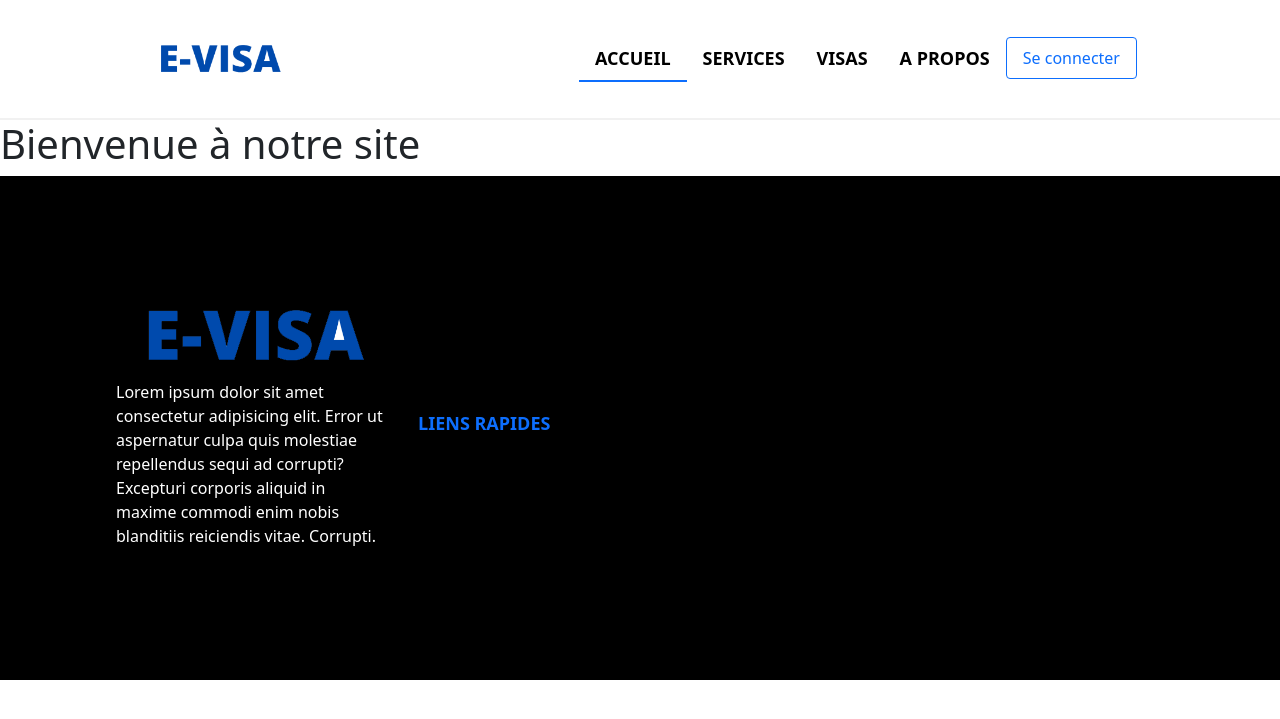
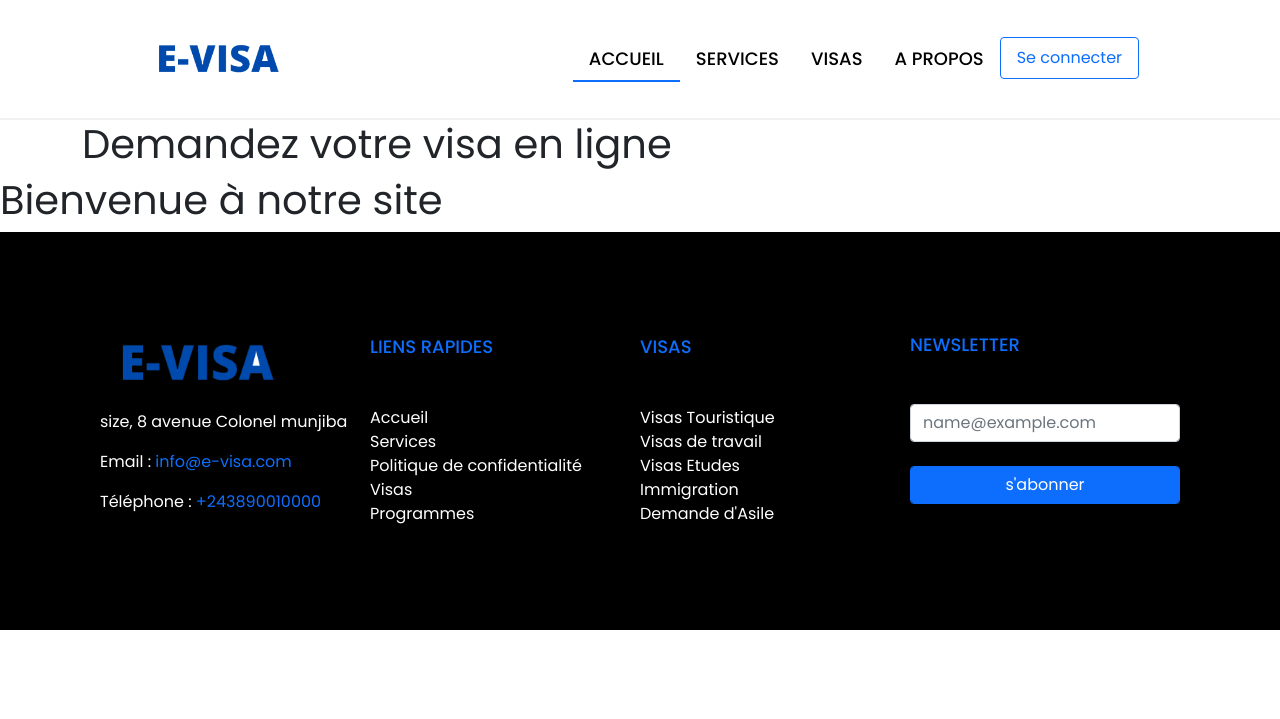
Before and after one commit to mesutarso/e-visa, a PHP site: page / in a window 1280 px wide. Shown: the top 719 px of the page. Run offline with PHP 8.4, Linux system fonts and the light colour scheme.

Commit message:
add hero sections

```diff
--- /dev/null
+++ b/assets/css/fonts.css
@@ -0,0 +1,17 @@
+@font-face {
+  font-family: Poppins;
+  src: url("../../fonts/Poppins-Bold.ttf");
+  font-weight: bold;
+}
+
+@font-face {
+  font-family: Poppins;
+  src: url("../../fonts/Poppins-Regular.ttf");
+  font-weight: 400;
+}
+
+@font-face {
+  font-family: Poppins;
+  src: url("../../fonts/Poppins-Medium.ttf");
+  font-weight: 600;
+}
--- a/assets/css/style.css
+++ b/assets/css/style.css
@@ -1,7 +1,9 @@
+@import url("./fonts.css");
 * {
   margin: 0;
   padding: 0;
   box-sizing: border-box;
+  font-family: "Poppins";
 }
 
 img {
@@ -37,3 +39,6 @@ li {
   color: #fff;
   padding: 100px;
 }
+footer .logo-footer {
+  width: 70% !important;
+}
--- a/index.php
+++ b/index.php
@@ -12,6 +12,7 @@
 <body>
 <?php
     require_once('./views/components/header.php');
+    require_once('./views/components/hero.php');
 ?>
 <h1>Bienvenue à notre site</h1>
 <?php
--- a/views/components/footer.php
+++ b/views/components/footer.php
@@ -1,14 +1,47 @@
 <footer class="footer d-flex align-items-center">
-    <div class="col-3 m-3">
-        <div class="logo-footer">
-            <img src="../../assets/images/E-VISA.png" alt="logo footer" class="img-responsive img-fluid"></div>
-            <p>
-        Lorem ipsum dolor sit amet consectetur adipisicing elit. Error ut aspernatur culpa quis molestiae repellendus sequi ad corrupti? Excepturi corporis aliquid in maxime commodi enim nobis blanditiis reiciendis vitae. Corrupti.
-    </p>
+    <div class="col-3 ">
+        <div class="logo-footer mb-3">
+            <img src="../../assets/images/E-VISA.png" alt="logo footer" class="img-responsive img-fluid">
+        </div>
+        <p class="adresse">
+       size, 8 avenue Colonel munjiba
+        </p>
+        <p>
+        Email : <a href="mailto:info@e-visa.com" class="mail">info@e-visa.com</a>
+        </p>
+        <p>
+        Téléphone : <a href="tel:+243890010000" class="telephone">+243890010000</a>
+        </p>
+
     </div>
-    <div class="col-3 m-3">
-        <h3 class="link text-primary">Liens Rapides</h3>
+    <div class="col-3 ">
+        <h3 class="link text-primary mb-5">Liens Rapides</h3>
+        <nav class="horizontal-menu">
+            <li class="horizontal-menu-item">Accueil</li>
+            <li class="horizontal-menu-item">Services</li>
+            <li class="horizontal-menu-item">Politique de confidentialité</li>
+            <li class="horizontal-menu-item">Visas</li>
+            <li class="horizontal-menu-item">Programmes</li>
+        </nav>
     </div>
-    <div class="col-3 m-3"></div>
-    <div class="col-3 m-3"></div>
+    <div class="col-3 ">
+        <h3 class="link text-primary mb-5">VISAS</h3>
+            <nav class="horizontal-menu">
+                <li class="horizontal-menu-item">Visas Touristique</li>
+                <li class="horizontal-menu-item">Visas de travail</li>
+                <li class="horizontal-menu-item">Visas Etudes</li>
+                <li class="horizontal-menu-item">Immigration</li>
+                <li class="horizontal-menu-item">Demande d'Asile</li>
+            </nav>
+    </div>
+    <div class="col-3 ">
+        <h3 class="link text-primary mb-5">Newsletter</h3>
+       <div class="newsletter">
+       <form class="form mb-3">
+            <input type="email" class="form-control mb-4" id="email" placeholder="name@example.com" name="newsletter">
+            <input type="button"  class="form-control mb-2 btn btn-primary" value="s'abonner">
+        </form>
+       </div>
+
+    </div>
 </footer>
--- /dev/null
+++ b/views/components/hero.php
@@ -0,0 +1,12 @@
+<section class="hero">
+    <div class="container">
+        <col-6>
+    <div class="title">
+        <h1 class="main-title">
+        Demandez votre visa en ligne
+        </h1>
+    </div>
+    </col-6>
+        <col-6></col-6>
+    </div>
+</section>
```
Also changed, not shown: fonts/Poppins-Bold.ttf (added), fonts/Poppins-Light.ttf (added), fonts/Poppins-Medium.ttf (added), fonts/Poppins-Regular.ttf (added), fonts/Poppins-SemiBold.ttf (added).
